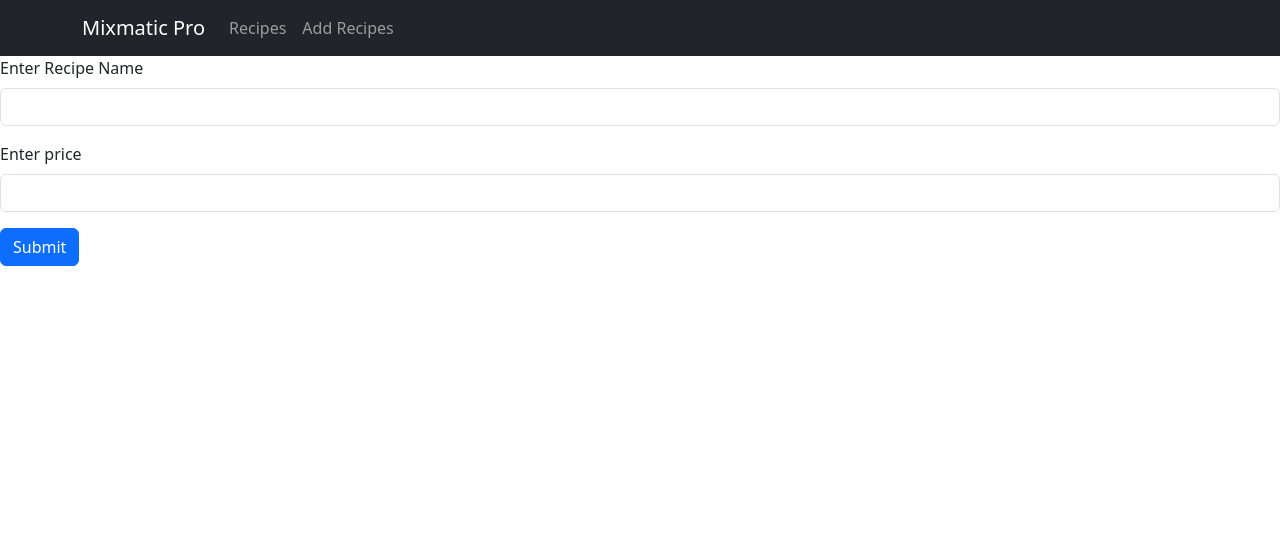
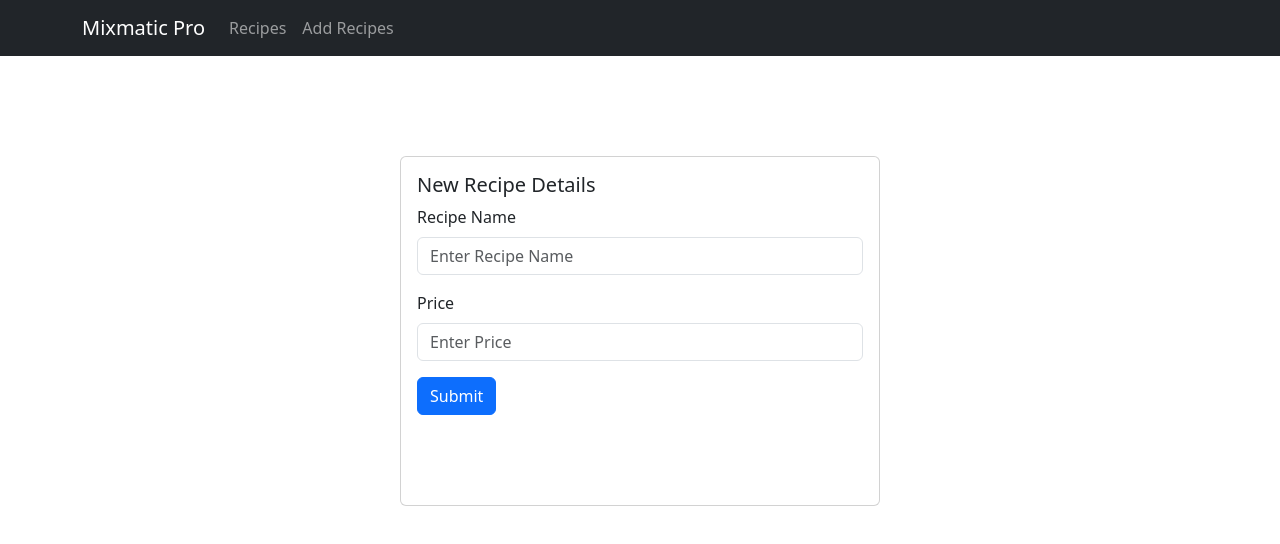
Before and after one commit to HashiruG/mixmatic-web, a Next.js app: page /add-item in a window 1280 px wide. Shown: the top 544 px of the page. Built offline with nearby package versions, Linux system fonts and the light colour scheme.

Commit message:
Add basic styling to the components

```diff
--- a/components/addItem/AddItem.js
+++ b/components/addItem/AddItem.js
@@ -1,6 +1,9 @@
 import Button from 'react-bootstrap/Button';
 import Form from 'react-bootstrap/Form';
+import Card from 'react-bootstrap/Card';
 import { useState } from 'react';
+import styles from "./AddItem.module.css"
+
 
 const AddItem = (props) => {
 
@@ -24,16 +27,21 @@ const AddItem = (props) => {
     }
 
   return (
-    <Form onSubmit={handleSubmit}>
+    <div className={styles.formContainer}>
+
+      <Card style={{ width: '30rem' }}>
+      <Card.Body>
+        <Card.Title>New Recipe Details</Card.Title>
+        <Form onSubmit={handleSubmit}>
       <Form.Group className="mb-3" >
         <Form.Label>{props.firstInput}</Form.Label>
-        <Form.Control name="recipeName" type="text"  onChange={(e) => {handleChange(e.target.name, e.target.value)}}/>
+        <Form.Control name="recipeName" type="text"  onChange={(e) => {handleChange(e.target.name, e.target.value)}}  placeholder="Enter Recipe Name" />
 
       </Form.Group>
 
       <Form.Group className="mb-3" >
         <Form.Label>{props.secondInput}</Form.Label>
-        <Form.Control name="price" type="number" onChange={(e) => {handleChange(e.target.name, e.target.value)}}/>
+        <Form.Control name="price" type="number" onChange={(e) => {handleChange(e.target.name, e.target.value)}}   placeholder="Enter Price" />
       </Form.Group>
 
       <Button variant="primary" type="submit">
@@ -41,6 +49,11 @@ const AddItem = (props) => {
       </Button>
 
     </Form>
+      </Card.Body>
+    </Card>
+
+    </div>
+
   );
 }
 
--- /dev/null
+++ b/components/addItem/AddItem.module.css
@@ -0,0 +1,8 @@
+.formContainer {
+        display: flex;
+        position: relative;
+        justify-content: center;
+        top: 100px;
+        height: 350px;
+
+      }
--- a/pages/add-item/index.js
+++ b/pages/add-item/index.js
@@ -30,7 +30,7 @@ const AddItemPage = () => {
     return(
         <div>
             <NavbarItem></NavbarItem>
-            <AddItem firstInput="Enter Recipe Name" secondInput="Enter price" onFormSubmit={handleFormSubmit}></AddItem>
+            <AddItem firstInput="Recipe Name" secondInput="Price" onFormSubmit={handleFormSubmit}></AddItem>
 
         </div>
         )
--- a/pages/index.js
+++ b/pages/index.js
@@ -2,6 +2,7 @@ import axios from 'axios';
 import { useEffect, useState } from 'react';
 import NavbarItem from '@/components/navigation/NavbarItem';
 import CardItem from '@/components/card/CardItem';
+import styles from "./index.module.css"
 
 
 
@@ -19,11 +20,14 @@ export default function Home() {
     return (
         <div>
            <NavbarItem></NavbarItem>
+           <div className={styles.menuControl}>
            {recipes.map((recipe) =>{
             return(
                 <CardItem id={recipe._id} key={recipe._id} name={recipe.recipeName} price={recipe.price} href={`/${recipe._id}`}></CardItem>
             )
            })}
+           </div>
+
         </div>
     );
 }
```
Also changed, not shown: pages/index.module.css (added, +11 -0 lines).
